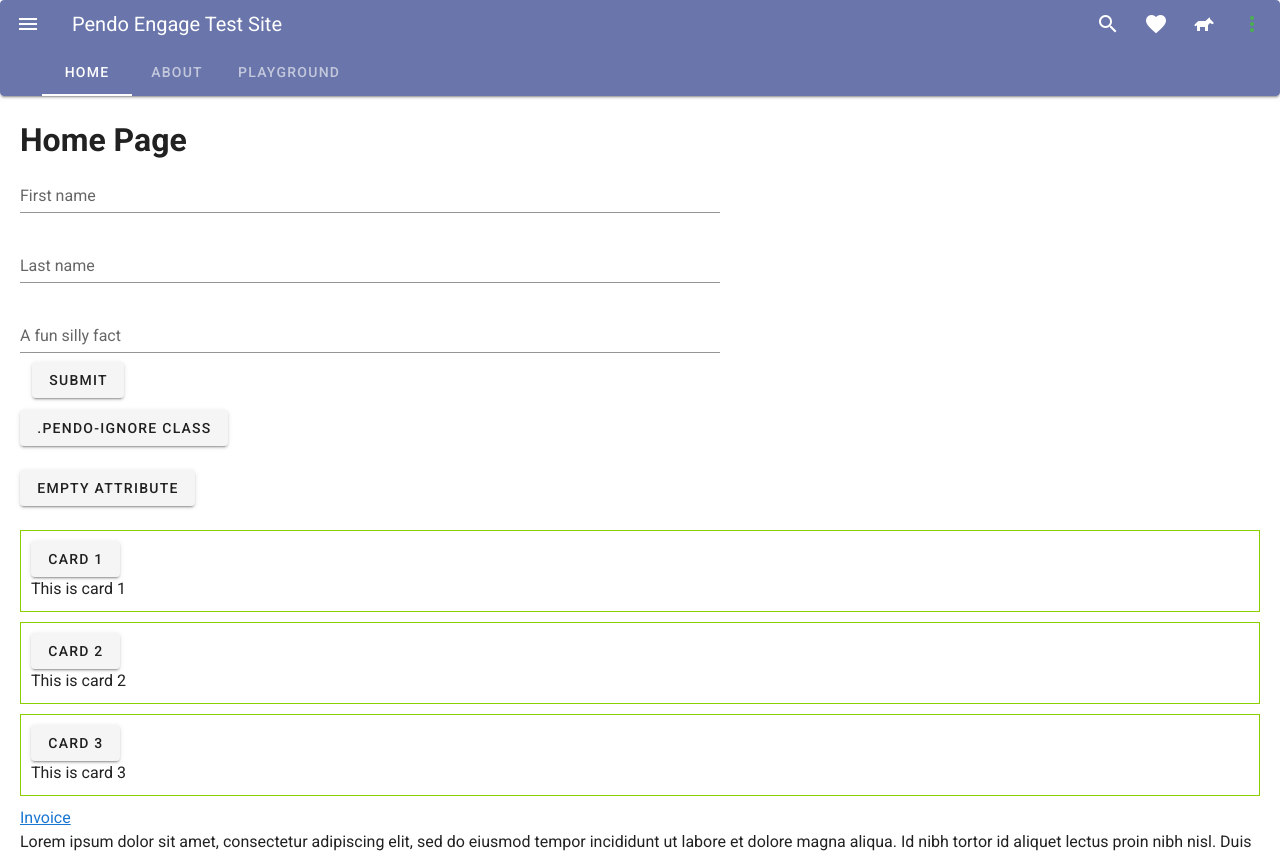
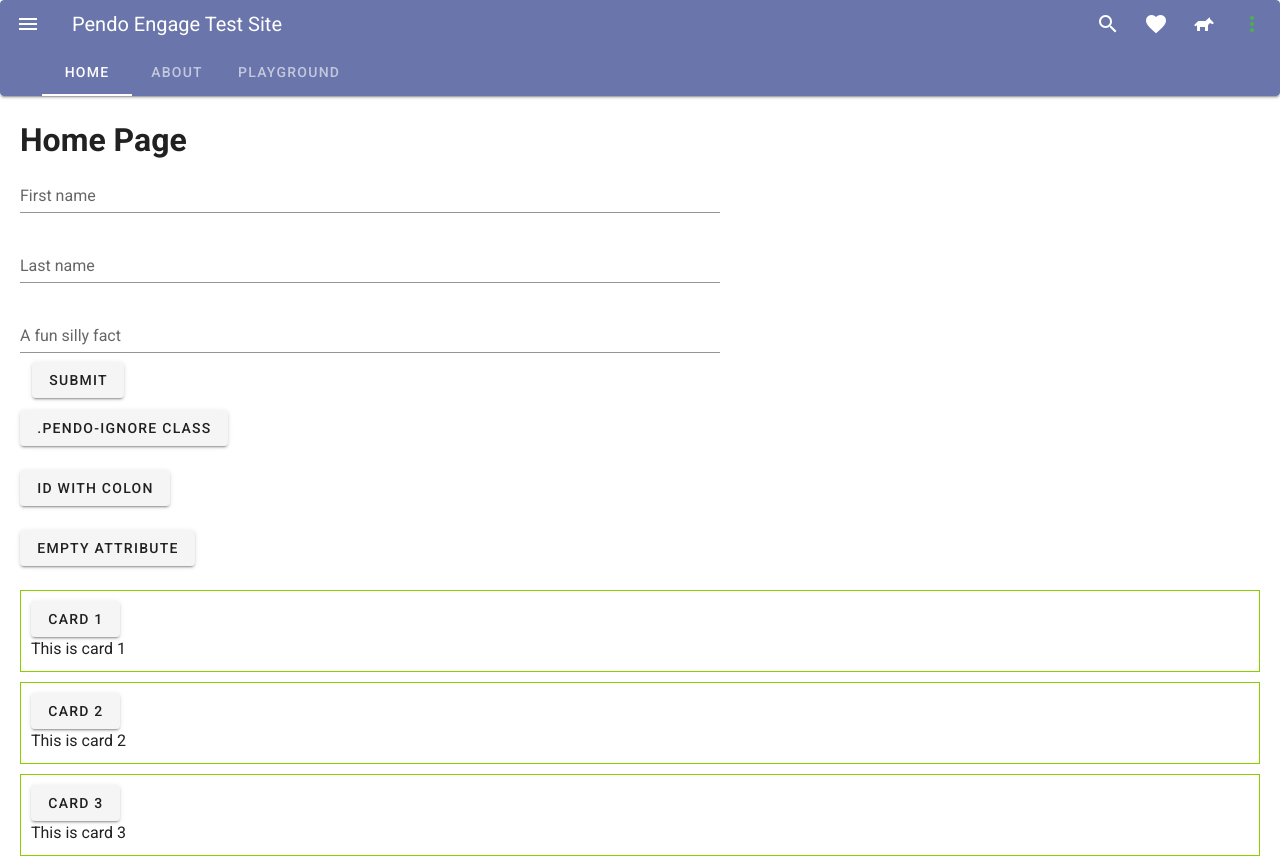
Before and after one commit to jingjing-jacobson/engage-test-site, a Vue app: page / in a window 1280 px wide. Shown: the top 857 px of the page. Built offline with nearby package versions, Linux system fonts and the light colour scheme.

Commit message:
add id with colon

```diff
--- a/src/views/HomeView.vue
+++ b/src/views/HomeView.vue
@@ -19,6 +19,11 @@
         </v-form>
         <v-btn class="pendo-ignore" @click="onClick">
             .pendo-ignore class
+        </v-btn>
+        <br>
+        <br>
+        <v-btn id="hello:world">
+            id with colon
         </v-btn>
         <br>
         <br>
```
